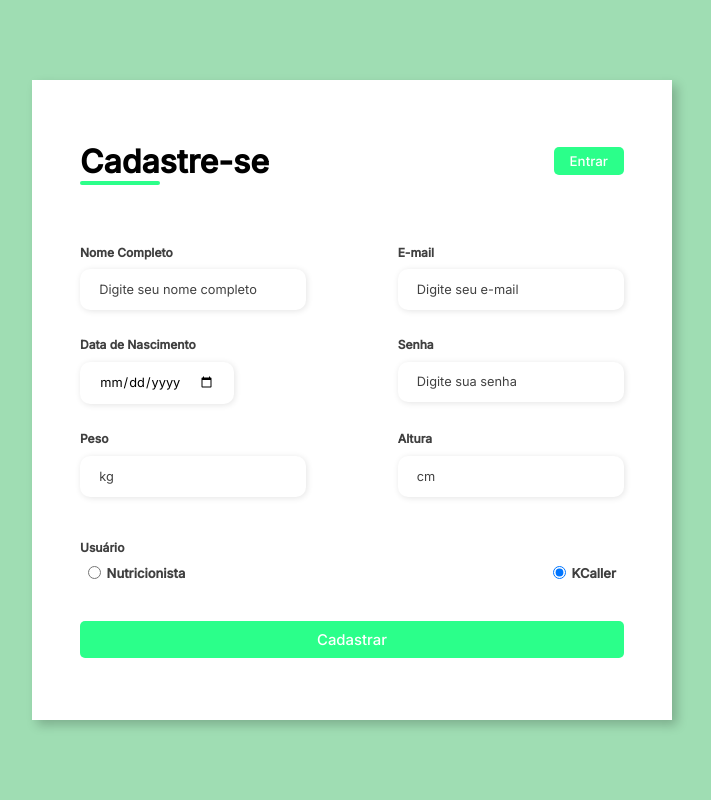
After one commit to matrixPUC/KCAL, a PHP site: page /pages/signup.php in a window 1280 px wide. The commit adds this page. Shown: the whole page, without its empty margins (288-999 px from the left). Run offline with PHP 8.4, Linux system fonts and the light colour scheme.

Commit message:
Adiciona o CRUD de usuario

```diff
--- a/index.php
+++ b/index.php
@@ -26,7 +26,7 @@
                 <li><a href="#">FAQ</a></li>
                 <li><a href="#">Sobre</a></li>
                 <li><a href="#">Comentários</a></li>
-                <li><a href="#" class="cadastro.php">Cadastre-se</a></li>
+                <li><a href="./pages/signup.php" class="cadastro.php">Cadastre-se</a></li>
               </ul>
             </div>
 
--- a/pages/home.php
+++ b/pages/home.php
@@ -8,6 +8,8 @@
 </head>
 <body>
     <h1> HOME </h1>
+    <a href="./profile.php">Perfil</a>
+    <br>
     <a href="./logout.php">LogOut</a>
 </body>
 </html>
--- a/pages/home_admin.php
+++ b/pages/home_admin.php
@@ -9,5 +9,6 @@
 <body>
     <h1> HOME ADMIN</h1>
     <a href="./logout.php">LogOut</a>
+    <a href="./profile.php">Perfil</a>
 </body>
 </html>
--- a/pages/login.php
+++ b/pages/login.php
@@ -19,7 +19,7 @@
           <a href="#" class="social"><i class="fab fa fa-instagram fa-2x"></i></a>
 				</div>
 				<span>ou use sua conta</span>
-				<input type="email" id="txtEmail" name="txtEmail" pattern="[a-z0-9._%+-]+@[a-z0-9.-]+\.[a-z]{2,4}$" required name = "Email" title= "Deve conter um @ " placeholder="Email" />
+				<input type="email" id="txtEmail" name="txtEmail" pattern="[a-z0-9._%+-]+@[a-z0-9.-]+\.[a-z]{2,4}$" required name = "Email" title="Deve conter um @" placeholder="Email" />
 				<input type="password" id="txtSenha" name="txtSenha" pattern="(?=.*\d)(?=.*[a-z])(?=.*[A-Z])(?=.*[@#$%&!*]).{6,10}"  required name="Senha" title="A senha deve ter de 6 a 10 caracteres e conter pelo menos um número, uma letra minúscula, uma letra maiúscula e um caractere especial" placeholder="Senha"/>
 				<a href="#">Esqueceu sua senha?</a>
 				<button>Entrar</button>
--- /dev/null
+++ b/pages/signup.php
@@ -0,0 +1,119 @@
+<!DOCTYPE html>
+<html lang="pt-br">
+
+<head>
+    <meta charset="UTF-8">
+    <meta http-equiv="X-UA-Compatible" content="IE=edge">
+    <meta name="viewport" content="width=device-width, initial-scale=1.0">
+    <link rel="stylesheet" href="../style/signup.css">
+    <script src="../scripts/signup.js"></script>
+    <title>Cadastro</title>
+</head>
+
+<body>
+    <div class="container">
+        <div class="form-image">
+            <img src="../assets/imagem cadastro.png" alt="">
+        </div>
+        <div class="form">
+            <form id="formSignup" name="formSignup" method="POST" action="./signupPHP.php">
+                <div class="form-header">
+                    <div class="title">
+                        <h1>Cadastre-se</h1>
+                    </div>
+                    <div class="login-button">
+                        <button><a href="./login.php">Entrar</a></button>
+                    </div>
+                </div>
+
+                <div class="input-group">
+                    <div class="input-box">
+                        <label for="nome">Nome Completo </label>
+                        <input id="nome" type="text" name="nome" placeholder="Digite seu nome completo" required>
+                    </div>
+
+                    <div class="input-box">
+                        <label for="email">E-mail</label>
+                        <input id="email" type="email" name="email" placeholder="Digite seu e-mail" pattern="[a-z0-9._%+-]+@[a-z0-9.-]+\.[a-z]{2,4}$" title="Deve conter um @" required>
+                    </div>
+
+                    <div class="input-box">
+                        <label for="nasc">Data de Nascimento</label>
+                        <input id="birth" type="date" name="nascimento" placeholder="Digite sua data de nascimento" required pattern="^(0[1-9]|[12][0-9]|3[01])/(0[1-9]|1[0-2])/([0-9]{4})$" title="Insira uma data de nascimento válida">
+                    </div>
+
+                    <div class="input-box">
+                        <label for="senha">Senha</label>
+                        <input id="senha" type="password" name="senha" placeholder="Digite sua senha" required pattern="(?=.*\d)(?=.*[a-z])(?=.*[A-Z])(?=.*[@#$%&!*]).{6,10}" title="A senha deve ter de 6 a 10 caracteres e conter pelo menos um número, uma letra minúscula, uma letra maiúscula e um caractere especial">
+                    </div>
+
+                    <div class="input-box">
+                        <label for="peso">Peso</label>
+                        <input id="peso" type="text" name="peso" placeholder="kg" required pattern="^(?:(?:(?:[0-4]?\d{1,2})|500)(?:[.,]\d{1,2})?|\d{1,3})$" title="Insira um peso válido com até no maximo duas casas decimais">
+                    </div>
+
+
+
+                    <div class="input-box">
+                        <label for="altura">Altura</label>
+                        <input id="altura" type="text" name="altura" placeholder="cm" required pattern="^(?:(?:(?:[0-4]?\d{1,2})|500)(?:[.,]\d{1,2})?|\d{1,3})$" title="Insira uma altura em centímetros válida">
+                    </div>
+
+                </div>
+
+                <div class="usuario-inputs">
+                    <div class="usuario-title">
+                        <h6>Usuário</h6>
+                    </div>
+
+                    <div class="usuario-group">
+                        <div class="usuario-input">
+                            <input id="nutricionista" type="radio" name="usuario" value="2" onclick="mostrarCampo()">
+                            <label for="nutricionista">Nutricionista</label>
+                        </div>
+                    <div id="campo" style="display:none;">
+                            <input type="text" id="input-box" name="crn" placeholder="CRN: XX-">
+                            <label for="input-campo"></label>
+
+                    </div>
+
+                        <div class="usuario-input">
+                            <input id="male" type="radio" name="usuario" value="1" onclick="ocultarCampo()" checked>
+                            <label for="male">KCaller</label>
+                        </div>
+
+
+                    </div>
+                </div>
+
+                <div class="continue-button">
+                    <button><a href="#">Cadastrar</a> </button>
+                </div>
+                <?php
+					//Conexão com o banco
+					include('../database/connection.php');
+
+					if(isset($_GET['error'])){
+						$error = $_GET['error'];
+						switch($error){
+							case 1:?>
+								<p>Ocorreu um erro com o sistema</p>
+								<?php
+								break;
+                            case 2:?>
+                                <p>Este email já possui uma conta</p>
+                                <?php
+                                break;
+						}
+
+					}else{?>
+						<p></p>
+					<?php
+					}
+				?>
+            </form>
+        </div>
+    </div>
+</body>
+
+</html>
--- /dev/null
+++ b/scripts/signup.js
@@ -0,0 +1,7 @@
+function mostrarCampo() {
+    document.getElementById("campo").style.display = "block";
+ }
+
+ function ocultarCampo() {
+    document.getElementById("campo").style.display = "none";
+ }
--- /dev/null
+++ b/style/signup.css
@@ -0,0 +1,209 @@
+@import url('https://fonts.googleapis.com/css2?family=Inter:wght@200;300;400;500&family=Open+Sans:wght@300;400;500;600&display=swap');
+* {
+    padding: 0;
+    margin: 0;
+    box-sizing: border-box;
+    font-family: 'Inter', sans-serif;
+}
+
+body {
+    width: 100%;
+    height: 100vh;
+    display: flex;
+    justify-content: center;
+    align-items: center;
+    background: #9fddb3 ;
+}
+
+.container {
+    width: 80%;
+    height: 80vh;
+    display: flex;
+    box-shadow: 5px 5px 10px rgba(0, 0, 0, 0.212);
+}
+
+.form-image {
+    width: 50%;
+    display: flex;
+    justify-content: center;
+    align-items: center;
+    background-color:  #9fddb3;
+    padding: 1rem;
+}
+
+.form-image img {
+    width: 31rem;
+}
+
+.form {
+    width: 70%;
+    display: flex;
+    flex-direction: column;
+    justify-content: center;
+    align-items: center;
+    background-color: #fff;
+    padding: 3rem;
+}
+
+.form-header {
+    margin-bottom: 3rem;
+    display: flex;
+    justify-content: space-between;
+}
+
+.login-button {
+    display: flex;
+    align-items: center;
+}
+
+.login-button button {
+    border: none;
+    background-color: #2bff8a;
+    padding: 0.4rem 1rem;
+    border-radius: 5px;
+    cursor: pointer;
+}
+
+.login-button button:hover {
+    background-color: #2bff8a;
+}
+
+.login-button button a {
+    text-decoration: none;
+    font-weight: 500;
+    color: #fff;
+}
+
+.form-header h1::after {
+    content: '';
+    display: block;
+    width: 5rem;
+    height: 0.3rem;
+    background-color: #2bff8a;
+    margin: 0 auto;
+    position: absolute;
+    border-radius: 10px;
+}
+
+.input-group {
+    display: flex;
+    flex-wrap: wrap;
+    justify-content: space-between;
+    padding: 1rem 0;
+}
+
+.input-box {
+    display: flex;
+    flex-direction: column;
+    margin-bottom: 1.1rem;
+}
+
+.input-box input {
+    margin: 0.6rem 0;
+    padding: 0.8rem 1.2rem;
+    border: none;
+    border-radius: 10px;
+    box-shadow: 1px 1px 6px #0000001c;
+    font-size: 0.8rem;
+}
+
+.input-box input:hover {
+    background-color: #eeeeee75;
+}
+
+.input-box input:focus-visible {
+    outline: 1px solid #2bff8a;
+}
+
+.input-box label,
+.usuario-title h6 {
+    font-size: 0.75rem;
+    font-weight: 600;
+    color: #000000c0;
+}
+
+.input-box input::placeholder {
+    color: #000000be;
+}
+
+.usuario-group {
+    display: flex;
+    justify-content: space-between;
+    margin-top: 0.62rem;
+    padding: 0 .5rem;
+}
+
+.usuario-input {
+    display: flex;
+    align-items: center;
+}
+
+.usuario-input input {
+    margin-right: 0.35rem;
+}
+
+.usuario-input label {
+    font-size: 0.81rem;
+    font-weight: 600;
+    color: #000000c0;
+}
+
+.continue-button button {
+    width: 100%;
+    margin-top: 2.5rem;
+    border: none;
+    background-color: #2bff8a;
+    padding: 0.62rem;
+    border-radius: 5px;
+    cursor: pointer;
+}
+
+.continue-button button:hover {
+    background-color: #2bff8a;
+}
+
+.continue-button button a {
+    text-decoration: none;
+    font-size: 0.93rem;
+    font-weight: 500;
+    color: #fff;
+}
+
+@media screen and (max-width: 1330px) {
+    .form-image {
+        display: none;
+    }
+    .container {
+        width: 50%;
+    }
+    .form {
+        width: 100%;
+    }
+}
+
+@media screen and (max-width: 1064px) {
+    .container {
+        width: 90%;
+        height: auto;
+    }
+    .input-group {
+        flex-direction: column;
+        z-index: 5;
+        padding-right: 5rem;
+        max-height: 10rem;
+        overflow-y: scroll;
+        flex-wrap: nowrap;
+    }
+    .usuario-inputs {
+        margin-top: 2rem;
+    }
+    .usuario-group {
+        flex-direction: column;
+    }
+    .usuario-title h6 {
+        margin: 0;
+    }
+    .usuario-input {
+        margin-top: 0.5rem;
+    }
+}
```
Also changed, not shown: database/kcal_db.sql (+9 -3 lines), pages/deletePHP.php (added, +13 -0 lines), pages/edit.php (added, +33 -0 lines), pages/editPHP.php (added, +14 -0 lines), pages/loginPHP.php (+4 -4 lines), pages/profile.php (added, +17 -0 lines), pages/signupPHP.php (added, +65 -0 lines), assets/imagem cadastro.png (added).
